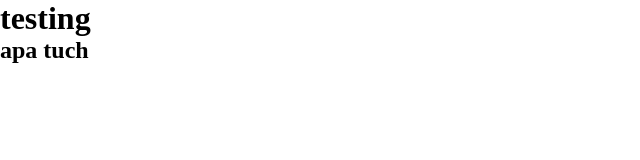
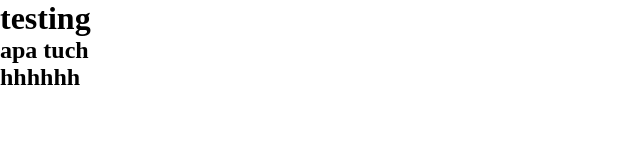
Before and after one commit to lukluu/testing, a plain HTML site: page index.html in a window 1280 px wide. Shown: the whole page, without its empty margins (0-640 px from the left). Drawn offline with nearby package versions, Linux system fonts and the light colour scheme.

Commit message:
dari linux

```diff
--- a/index.html
+++ b/index.html
@@ -1,22 +1,30 @@
 <!DOCTYPE html>
 <html lang="en">
-
   <head>
     <meta charset="UTF-8" />
     <meta http-equiv="X-UA-Compatible" content="IE=edge" />
     <meta name="viewport" content="width=device-width, initial-scale=1.0" />
     <link rel="stylesheet" href="style.css" />
-  <link href="https://cdn.jsdelivr.net/npm/remixicon@2.5.0/fonts/remixicon.css" rel="stylesheet" />
-  <link rel="stylesheet" href="https://unpkg.com/boxicons@latest/css/boxicons.min.css" />
+    <link
+      href="https://cdn.jsdelivr.net/npm/remixicon@2.5.0/fonts/remixicon.css"
+      rel="stylesheet"
+    />
+    <link
+      rel="stylesheet"
+      href="https://unpkg.com/boxicons@latest/css/boxicons.min.css"
+    />
     <link rel="preconnect" href="https://fonts.googleapis.com" />
     <link rel="preconnect" href="https://fonts.gstatic.com" crossorigin />
-  <link href="https://fonts.googleapis.com/css2?family=Poppins:wght@600&display=swap" rel="stylesheet" />
+    <link
+      href="https://fonts.googleapis.com/css2?family=Poppins:wght@600&display=swap"
+      rel="stylesheet"
+    />
     <title>naigation bar</title>
   </head>
 
   <body>
     <h1>testing</h1>
     <h2>apa tuch</h2>
+    <h2>hhhhhh</h2>
   </body>
-
 </html>
```
Lines whose indentation alone changed are shown as unchanged.
